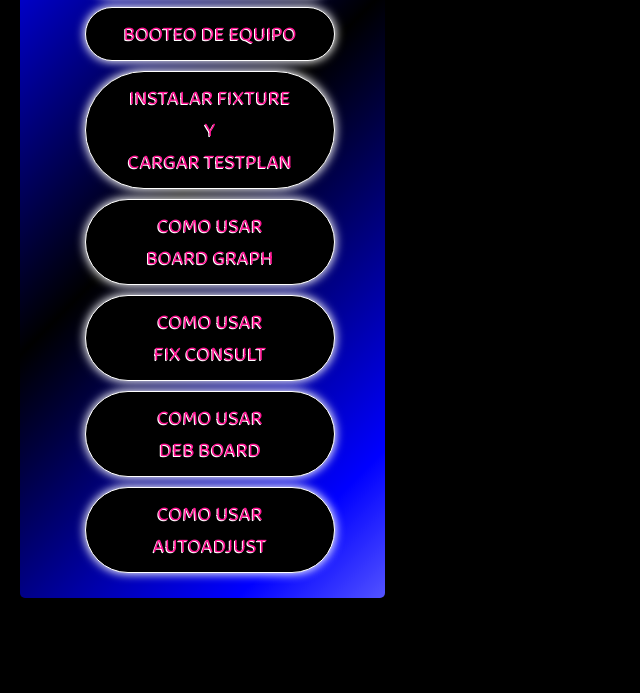
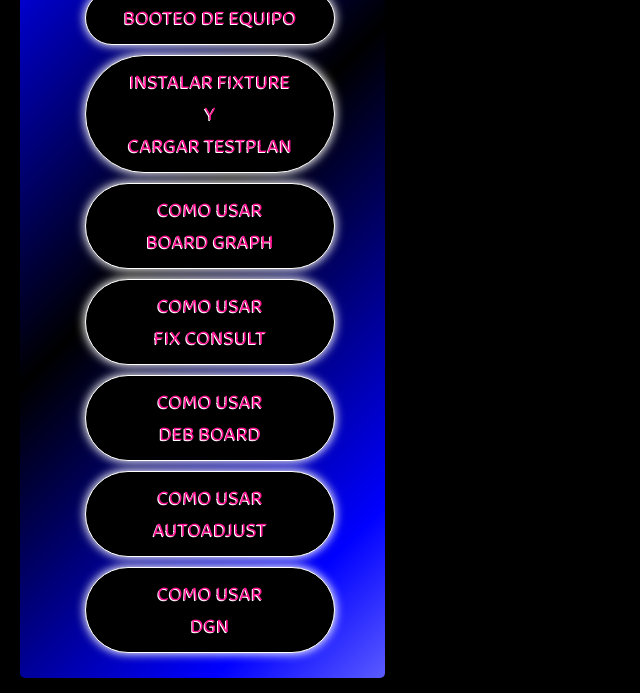
Before and after one commit to Felipe021284/DEPARTAMENTO-DE-PRUEBAS-, a plain HTML site: page MANUAL.html in a window 1280 px wide. Shown: the part 172-865 px from the top of the page, without its empty margins (0-640 px from the left). Before the commit the page ends 800 px from the top, so only its background shows below. Drawn offline with Linux system fonts and the light colour scheme.

Commit message:
MANUAL.html

```diff
--- a/MANUAL.html
+++ b/MANUAL.html
@@ -304,6 +304,10 @@ i{
     <a href="AUTOADJUST">COMO USAR <br />AUTOADJUST</a>
     </li>
 
+            <li>
+    <a href="DGN">COMO USAR <br /> DGN </a>
+    </li>
+
 
     </ul>
     </div>
```
